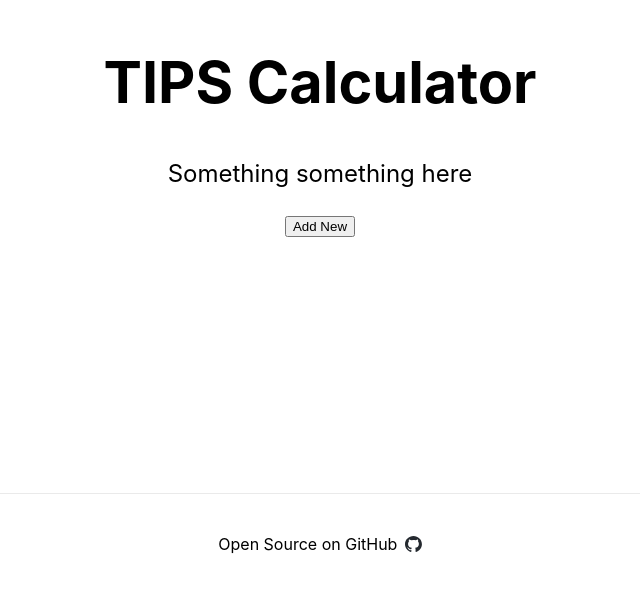
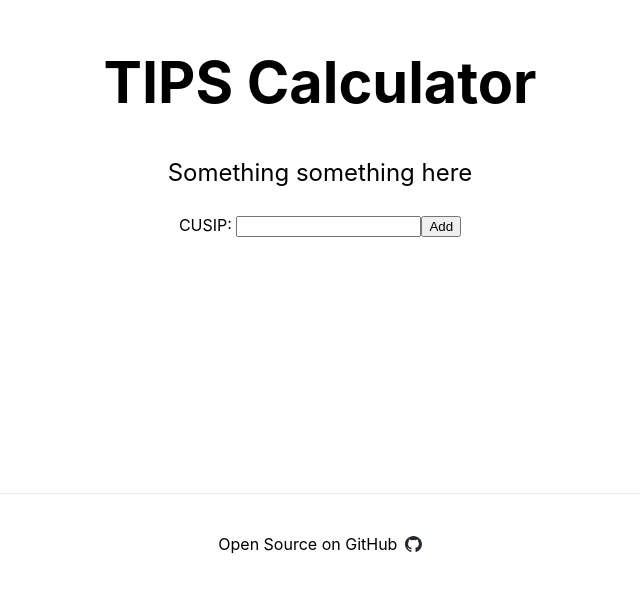
Before and after one commit to dabutvin/tips-calculator, a Next.js app: page / in a window 1280 px wide. Shown: the part 207-800 px from the top of the page, without its empty margins (320-960 px from the left). Built offline with nearby package versions, Linux system fonts and the light colour scheme.

Commit message:
add CusipList component for rendering multiple

```diff
--- a/app/page.js
+++ b/app/page.js
@@ -1,27 +1,15 @@
 'use client'
 
 import styles from '../styles/Home.module.css'
-import React, { useState } from 'react'
-import CusipDetails from '../components/cusipDetails'
+import CusipList from '../components/cusipList'
 
 export default function Home() {
-    const [cusips, setCusips] = useState([])
-
-    const handleAddClick = () => {
-        setCusips([...cusips, ''])
-    }
-
     return (
         <div className={styles.container}>
             <main className={styles.main}>
                 <h1 className={styles.title}>TIPS Calculator</h1>
-
                 <p className={styles.description}>Something something here</p>
-
-                {cusips.map((_, index) => (
-                    <CusipDetails key={index} index={index} />
-                ))}
-                <button onClick={handleAddClick}>Add New</button>
+                <CusipList />
             </main>
 
             <footer className={styles.footer}>
--- a/components/cusipDetails.js
+++ b/components/cusipDetails.js
@@ -2,10 +2,11 @@
 
 import { useEffect, useState } from 'react'
 import { getCpiEntries } from '../actions/treasuryApi'
+import styles from '../styles/CusipDetails.module.css'
 
-export default function CusipDetails({ index }) {
-    const [cusip, setCusip] = useState('')
-    const [cpiEntries, setCpiEntries] = useState([])
+export default function CusipDetails({ cusip }) {
+    const [cpiEntries, setCpiEntries] = useState(null)
+
     useEffect(() => {
         const fetchData = async () => {
             let result = await getCpiEntries(cusip)
@@ -16,26 +17,11 @@ export default function CusipDetails({ index }) {
         }
     }, [cusip])
 
-    const handleCusipChange = (event) => {
-        setCusip(event.target.value)
-    }
-
     return (
-        <>
-            {!cusip && (
-                <>
-                    <label htmlFor={`${index}_cusip`}>
-                        CUSIP:{' '}
-                        <input
-                            id={`${index}_cusip`}
-                            type="text"
-                            value={cusip}
-                            onChange={handleCusipChange}
-                        />
-                    </label>
-                </>
-            )}
+        <div className={styles.cusipDetails}>
             {cusip && <p>CUSIP: {cusip}</p>}
+            {cpiEntries && (
+                <div className={styles.cpiEntries}>
                     <table>
                         <thead>
                             <tr>
@@ -52,6 +38,8 @@ export default function CusipDetails({ index }) {
                             ))}
                         </tbody>
                     </table>
-        </>
+                </div>
+            )}
+        </div>
     )
 }
--- /dev/null
+++ b/components/cusipList.js
@@ -0,0 +1,29 @@
+'use client'
+
+import React, { useState } from 'react'
+import CusipDetails from '../components/cusipDetails'
+import styles from '../styles/CusipList.module.css'
+
+export default function CusipList() {
+    const [cusips, setCusips] = useState([])
+
+    const handleCusipChange = (event) => {
+        setCusips([...cusips, event.target['cusip'].value])
+        event.target.reset()
+        event.preventDefault()
+    }
+
+    return (
+        <div className={styles.cusipList}>
+            <form onSubmit={handleCusipChange}>
+                <label>
+                    CUSIP: <input name="cusip" type="text" />
+                </label>
+                <button type="submit">Add</button>
+            </form>
+            {cusips.map((cusip, index) => (
+                <CusipDetails key={`${index}_${cusip}`} cusip={cusip} />
+            ))}
+        </div>
+    )
+}
--- /dev/null
+++ b/styles/CusipDetails.module.css
@@ -0,0 +1,10 @@
+.cusipDetails {
+    border: 1px solid #666;
+    margin: 10px 0;
+    padding: 10px;
+}
+
+.cpiEntries {
+    max-height: 200px;
+    overflow: scroll;
+}
--- /dev/null
+++ b/styles/CusipList.module.css
@@ -0,0 +1,3 @@
+.cusipList {
+    text-align: left;
+}
```
Lines whose indentation alone changed are shown as unchanged.
